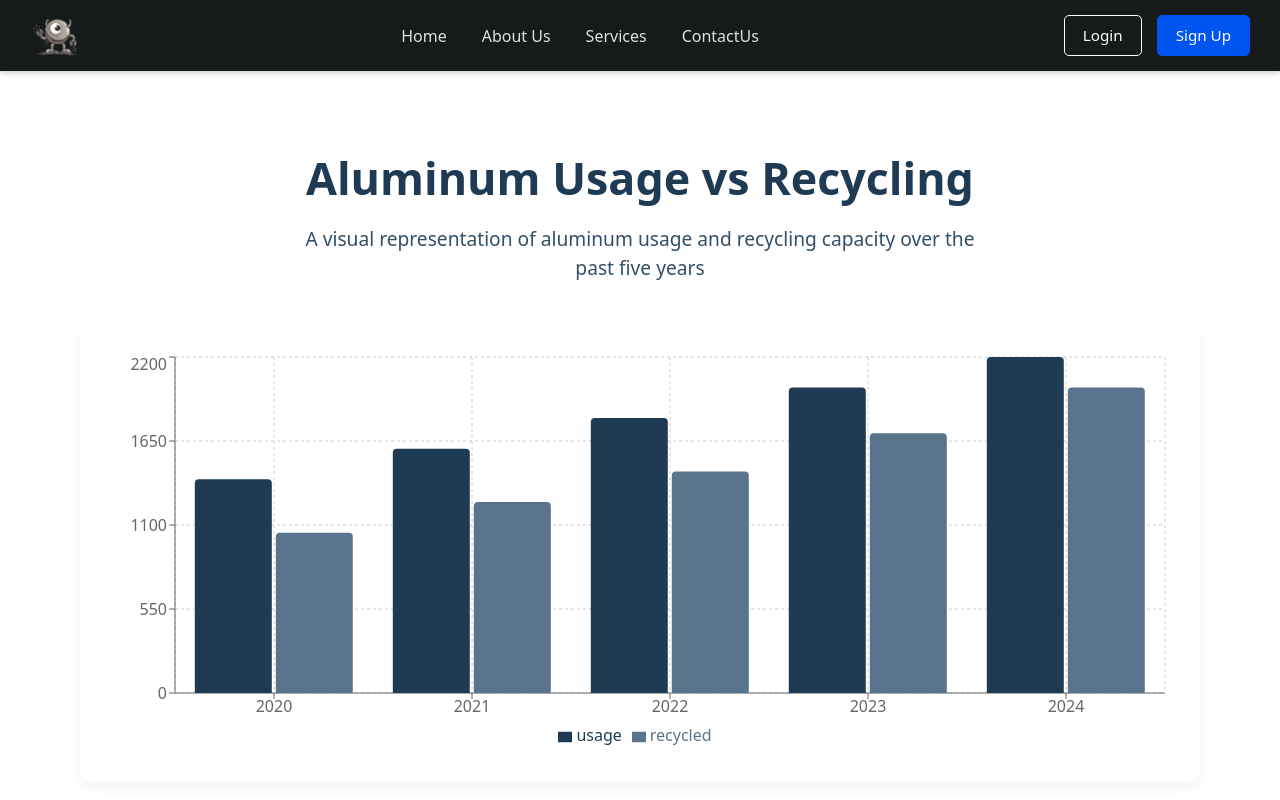
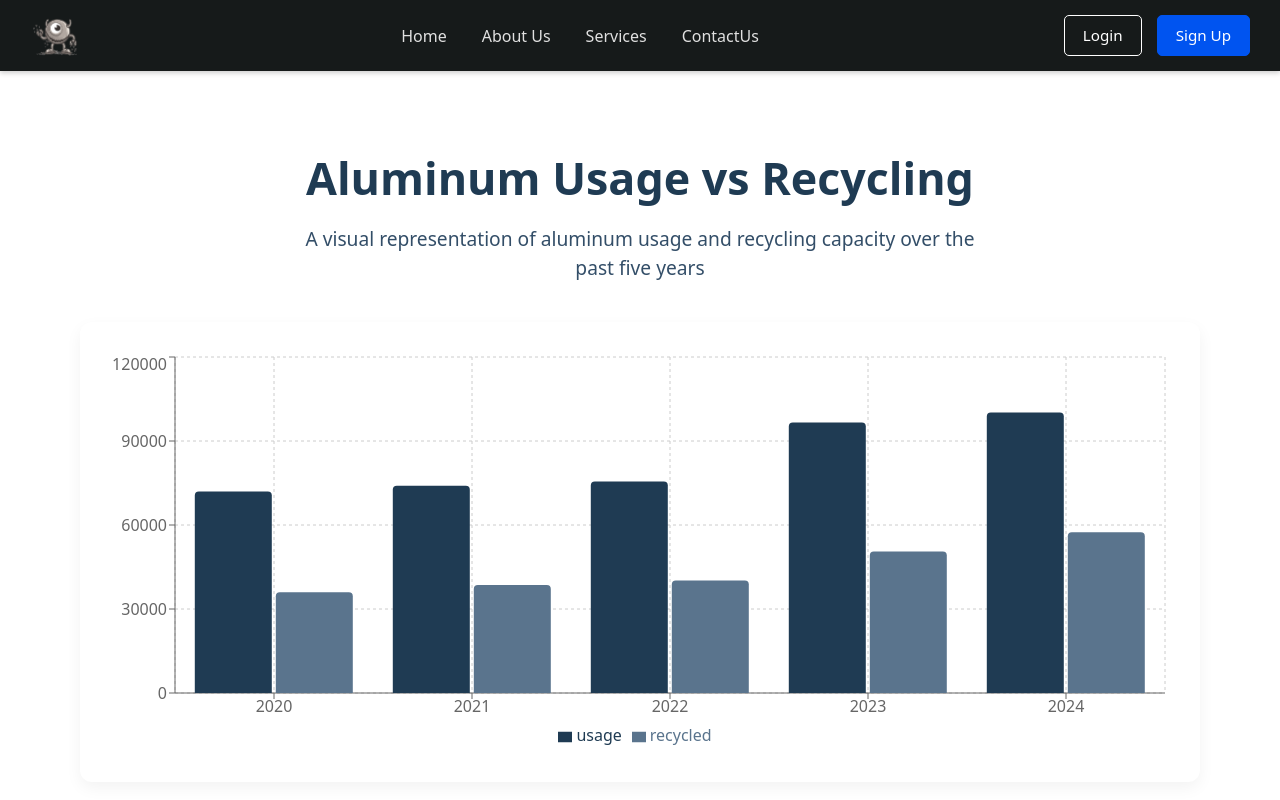
Before and after one commit to Avish-Madushanka/N-Aluminium, a React (Vite) app: page /AboutUSDiagram in a window 1280 px wide. Shown: the top 800 px of the page. Built offline with nearby package versions, Linux system fonts and the light colour scheme.

Commit message:
update about us page

```diff
--- a/src/Components/AboutUs/AboutUSDiagram.jsx
+++ b/src/Components/AboutUs/AboutUSDiagram.jsx
@@ -5,11 +5,11 @@ import {
 import "./AboutUSDiagram.css";
 
 const data = [
-  { year: "2020", usage: 1400, recycled: 1050 },
-  { year: "2021", usage: 1600, recycled: 1250 },
-  { year: "2022", usage: 1800, recycled: 1450 },
-  { year: "2023", usage: 2000, recycled: 1700 },
-  { year: "2024", usage: 2200, recycled: 2000 },
+  { year: "2020", usage: 72000, recycled: 36000 },
+  { year: "2021", usage: 74000, recycled:38540 },
+  { year: "2022", usage: 75500, recycled: 40210 },
+  { year: "2023", usage: 96600, recycled: 50500 },
+  { year: "2024", usage: 100200, recycled: 57395 },
 ];
 
 const AboutUSDiagram = () => {
```
